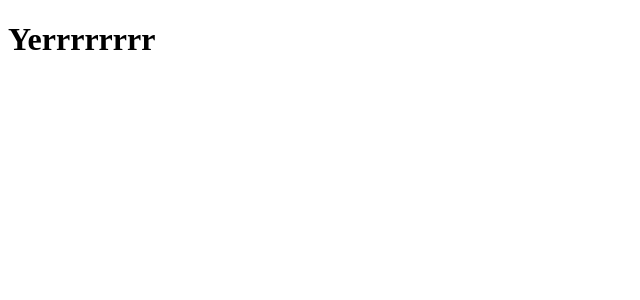
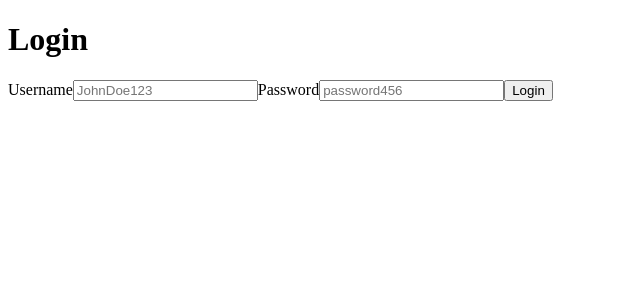
Before and after one commit to BenKiok/blog_author-view, a React (Create React App) app: page / in a window 1280 px wide. Shown: the top 300 px of the page, without its empty margins (0-640 px from the left). Built offline with nearby package versions, Linux system fonts and the light colour scheme.

Commit message:
Add login component

```diff
--- a/src/App.js
+++ b/src/App.js
@@ -1,7 +1,9 @@
+import Login from './Login';
+
 function App() {
   return (
-    <div className="App">
-      <h1>Yerrrrrrrr</h1>
+    <div className='App'>
+      <Login/>
     </div>
   );
 }
--- /dev/null
+++ b/src/Login.js
@@ -0,0 +1,18 @@
+function Login() {
+  return (
+    <div className='login'>
+      <h1>Login</h1>
+      <form>
+        <label>Username
+          <input type='text' name='username' placeholder='JohnDoe123'/>
+        </label>
+        <label>Password
+          <input type='password' name='password' placeholder='password456'/>
+        </label>
+        <button>Login</button>
+      </form>
+    </div>
+  )
+}
+
+export default Login;
```
